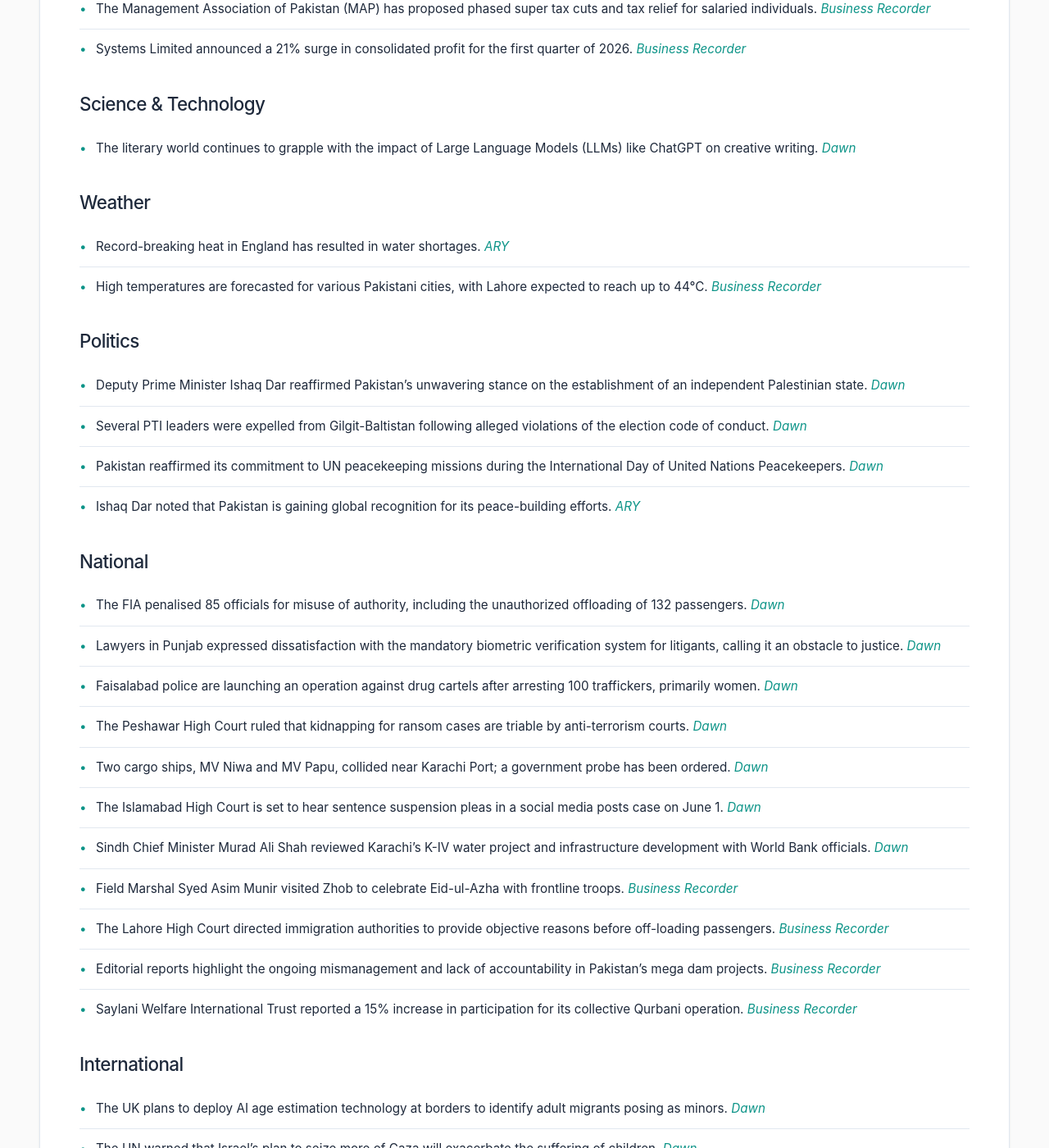
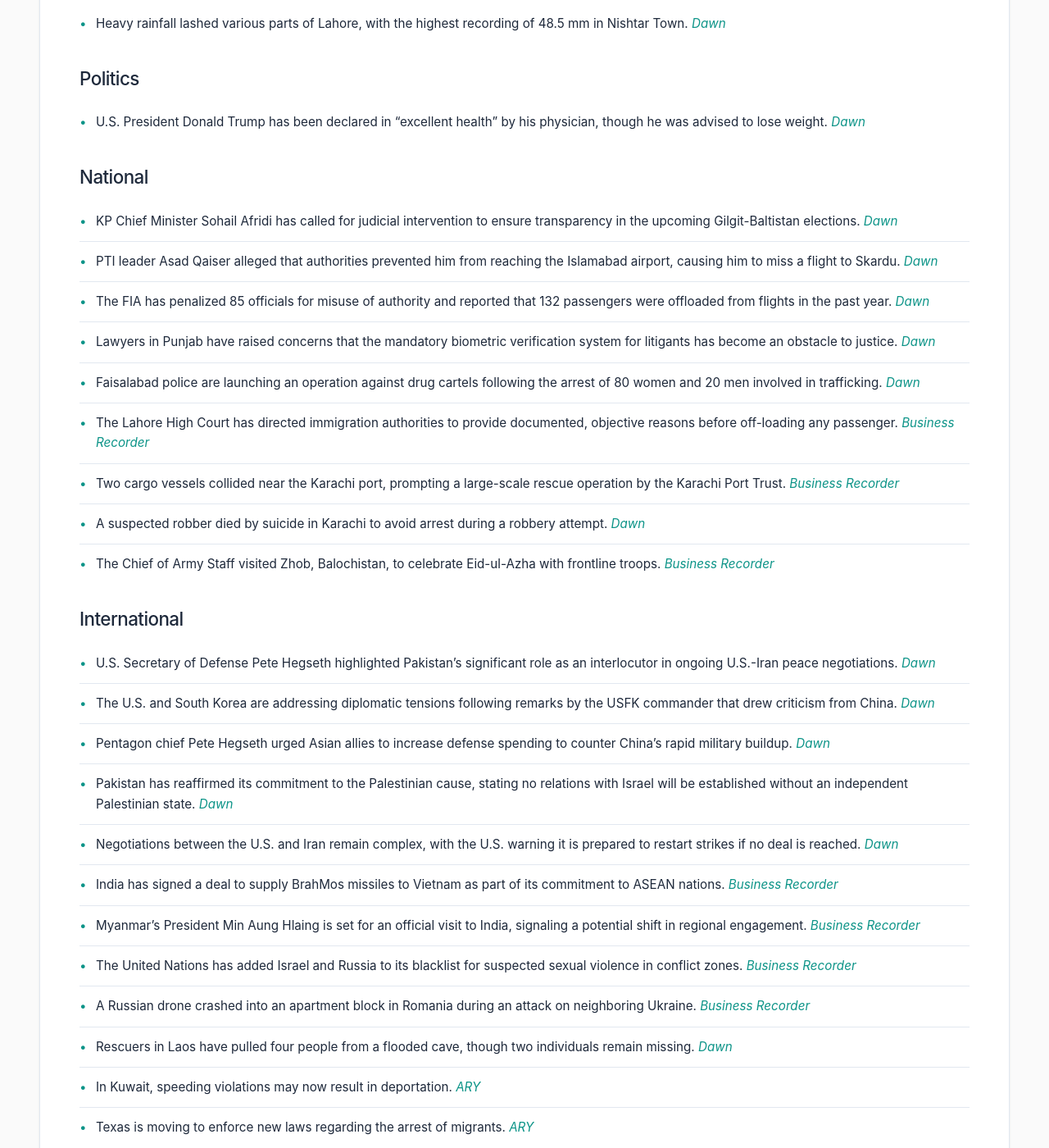
Before and after one commit to zsubzwary/news, a Jekyll site: the page built from en/index.md, in a window 1280 px wide and 1400 px high, scrolled down 1060 px. Shown: the whole window at 82% size. Built offline with Jekyll 4.4.1, drawn with Linux system fonts in a browser that asks for light colours; some web fonts are replaced; comment, search, counter and statistics services are not loaded; some of the changed text lies outside the part shown.

Commit message:
DateTime; 2026-05-30T16:04:08.888Z

```diff
--- a/en/index.md
+++ b/en/index.md
@@ -4,70 +4,63 @@ title: Pakistan News Briefing
 lang: en
 ---
 
-Published at: 30-May-2026 09:04PKT
+Published at: 30-May-2026 21:04PKT
 
 Time to read: 5 mins
 
 ### Economy
-- The government is considering abolishing the 1% advance tax on exporters, which could provide approximately Rs100 billion in relief. *[Dawn](https://www.dawn.com/news/2003828/govt-mulls-scrapping-export-tax-in-budget)*
-- Pakistani freelancers earned over $950 million in foreign exchange during 10MFY26, representing a 49% year-on-year increase. *[Dawn](https://www.dawn.com/news/2003825-pakistani-freelancers-outearn-regional-rivals)*
-- The government has announced a reduction of Rs22 per litre in the prices of both petrol and high-speed diesel. *[Dawn](https://www.dawn.com/news/2003697-govt-cuts-petrol-diesel-prices-by-rs22)*
-- Petroleum levies on petrol and diesel have been revised by the government. *[ARY](https://arynews.tv/petrol-levy-revised)*
-- Reliance has received relief in an ongoing fraud case. *[ARY](https://arynews.tv/reliance-gets-relief-in-fraud-case)*
-- Significant relief is expected for government employees in the upcoming Budget 2026-27. *[ARY](https://arynews.tv/government-employees-budget-proposals-for-2026-27)*
-- Hong Kong has overtaken Switzerland in cross-border wealth management, managing $2.95 trillion in overseas assets. *[Business Recorder](https://www.brecorder.com/news/40423170/hong-kong-beats-switzerland-in-global-wealth-management-study)*
-- India’s market regulator dismissed proceedings against NDTV regarding alleged inadequate disclosures. *[Business Recorder](https://www.brecorder.com/news/40423167/india-markets-regulator-dismisses-case-of-inadequate-disclosures-against-ndtv)*
-- The Karachi Tax Bar Association (KTBA) has demanded the abolition of the super tax in the upcoming federal budget. *[Business Recorder](https://www.brecorder.com/news/40423173/ktba-seeks-abolishment-of-super-tax)*
-- UBL successfully arranged a Rs25 billion short-term, rated, unsecured Sukuk for Engro Fertilizers. *[Business Recorder](https://www.brecorder.com/news/40423135/ubl-arranges-short-term-rated-unsecured-sukuk-of-rs25bn-for-engro-fertilizers)*
-- ABHI Microfinance Bank reported its highest-ever profit after tax of Rs1.019 billion for the year 2025. *[Business Recorder](https://www.brecorder.com/news/40423136/abhi-bank-ends-2025-with-highest-ever-rs1019bn-pat)*
-- FBR offices will remain open on May 30 and May 31 to facilitate taxpayers. *[Business Recorder](https://www.brecorder.com/news/40423137/fbr-offices-to-remain-open-today-tomorrow)*
-- The Management Association of Pakistan (MAP) has proposed phased super tax cuts and tax relief for salaried individuals. *[Business Recorder](https://www.brecorder.com/news/40423138/salaried-individuals-map-proposes-phased-super-tax-cuts-amp-tax-relief)*
-- Systems Limited announced a 21% surge in consolidated profit for the first quarter of 2026. *[Business Recorder](https://www.brecorder.com/news/40423139/systems-limited-sees-21pc-profit-surge-in-1qcy26)*
+- Pakistani freelancers earned over $950 million in foreign exchange during the first 10 months of FY26, marking a 49% year-on-year increase. *[Dawn](https://www.dawn.com/news/2003825/pakistani-freelancers-outearn-regional-rivals)*
+- The Pakistani government is considering the abolition of the 1% advance tax on exporters in the upcoming federal budget to provide relief to the sector. *[Dawn](https://www.dawn.com/news/2003828/govt-mulls-scrapping-export-tax-in-budget)*
+- India's retail inflation is expected to potentially accelerate due to rising fuel prices and a weaker-than-normal monsoon. *[Business Recorder](https://www.brecorder.com/news/40423212/india-says-retail-inflation-may-accelerate-on-weak-monsoon-fuel-price-rise)*
+- Gold prices in Pakistan rose by Rs1,300 per tola, reaching a rate of Rs476,162. *[Business Recorder](https://www.brecorder.com/news/40423210/gold-price-drops-by-rs2700-per-tola-in-pakistan)*
+- Hong Kong has overtaken Switzerland in cross-border wealth management, with overseas assets reaching $2.95 trillion. *[Business Recorder](https://www.brecorder.com/news/40423170/hong-kong-beats-switzerland-in-global-wealth-management-study)*
+- India's market regulator dismissed proceedings against NDTV, ruling that the company did not violate disclosure rules. *[Business Recorder](https://www.brecorder.com/news/40423167/india-markets-regulator-dismisses-case-of-inadequate-disclosures-against-ndtv)*
 
 ### Science & Technology
-- The literary world continues to grapple with the impact of Large Language Models (LLMs) like ChatGPT on creative writing. *[Dawn](https://www.dawn.com/news/2003865/look-me-in-the-ai)*
+- Blue Origin faces months of delays after a rocket explosion damaged its launch pad, impacting upcoming satellite launch schedules. *[Dawn](https://www.dawn.com/news/2003929/blue-origin-faces-months-of-delays-after-rocket-explosion-damages-launch-pad)*
+- The UK plans to deploy an AI age-estimation tool at its borders next year to identify adult migrants posing as minors. *[Dawn](https://www.dawn.com/news/2003832/uk-will-use-ai-to-screen-migrants-posing-as-minors)*
+- Meta is set to launch paid subscription services for its platforms, including Instagram, Facebook, and WhatsApp. *[ARY](https://arynews.tv/meta-to-launch-paid-subscriptions-for-instagram-facebook-whatsapp)*
 
 ### Weather
-- Record-breaking heat in England has resulted in water shortages. *[ARY](https://arynews.tv/england-without-water-amid-record-breaking-heat)*
-- High temperatures are forecasted for various Pakistani cities, with Lahore expected to reach up to 44°C. *[Business Recorder](https://www.brecorder.com/news/40423123/the-weather)*
+- Heavy rainfall lashed various parts of Lahore, with the highest recording of 48.5 mm in Nishtar Town. *[Dawn](https://www.dawn.com/news/2003890/some-respite-for-citizens-as-heavy-rain-lashes-parts-of-lahore)*
 
 ### Politics
-- Deputy Prime Minister Ishaq Dar reaffirmed Pakistan's unwavering stance on the establishment of an independent Palestinian state. *[Dawn](https://www.dawn.com/news/2003632/pakistan-firmly-committed-to-stance-on-palestine-israel-dar-answers-question-on-abraham-accords)*
-- Several PTI leaders were expelled from Gilgit-Baltistan following alleged violations of the election code of conduct. *[Dawn](https://www.dawn.com/news/2003687/pti-leaders-expelled-from-gb-during-electioneering-authorities-allege-code-of-conduct-violation)*
-- Pakistan reaffirmed its commitment to UN peacekeeping missions during the International Day of United Nations Peacekeepers. *[Dawn](https://www.dawn.com/news/2003670/pakistan-reaffirms-support-for-un-peacekeeping-vows-renewed-investment-in-peace)*
-- Ishaq Dar noted that Pakistan is gaining global recognition for its peace-building efforts. *[ARY](https://arynews.tv/pakistan-highlights-its-stance-on-regional-issues)*
+- U.S. President Donald Trump has been declared in "excellent health" by his physician, though he was advised to lose weight. *[Dawn](https://www.dawn.com/news/2003883/fully-fit-to-carry-out-all-duties-presidential-physician-says-trump-in-excellent-health-but-should-lose-weight)*
 
 ### National
-- The FIA penalised 85 officials for misuse of authority, including the unauthorized offloading of 132 passengers. *[Dawn](https://www.dawn.com/news/2003847/fia-acts-against-several-officers-for-offloading-travellers)*
-- Lawyers in Punjab expressed dissatisfaction with the mandatory biometric verification system for litigants, calling it an obstacle to justice. *[Dawn](https://www.dawn.com/news/2003842/punjab-lawyers-unhappy-with-lacunae-in-biometric-system)*
-- Faisalabad police are launching an operation against drug cartels after arresting 100 traffickers, primarily women. *[Dawn](https://www.dawn.com/news/2003768/more-women-involved-in-drug-trafficking-than-men-in-faisalabad)*
-- The Peshawar High Court ruled that kidnapping for ransom cases are triable by anti-terrorism courts. *[Dawn](https://www.dawn.com/news/2003748/kidnapping-for-ransom-triable-by-atc-peshawar-high-court-declares)*
-- Two cargo ships, MV Niwa and MV Papu, collided near Karachi Port; a government probe has been ordered. *[Dawn](https://www.dawn.com/news/2003781/probe-ordered-after-two-ships-collide-near-karachi-port)*
-- The Islamabad High Court is set to hear sentence suspension pleas in a social media posts case on June 1. *[Dawn](https://www.dawn.com/news/2003664/ihc-to-hear-imaan-hadis-sentence-suspension-pleas-in-social-media-posts-case-on-june-1)*
-- Sindh Chief Minister Murad Ali Shah reviewed Karachi’s K-IV water project and infrastructure development with World Bank officials. *[Dawn](https://www.dawn.com/news/2003674/karachis-k-iv-water-project-in-focus-as-sindh-cm-meets-world-bank-official)*
-- Field Marshal Syed Asim Munir visited Zhob to celebrate Eid-ul-Azha with frontline troops. *[Business Recorder](https://www.brecorder.com/news/40423171/cdf-celebrates-eid-ul-azha-with-troops-in-zhob)*
-- The Lahore High Court directed immigration authorities to provide objective reasons before off-loading passengers. *[Business Recorder](https://www.brecorder.com/news/40423169/lhc-seeks-reasons-for-off-loading-a-passenger)*
-- Editorial reports highlight the ongoing mismanagement and lack of accountability in Pakistan's mega dam projects. *[Business Recorder](https://www.brecorder.com/news/40423129/the-cost-of-mismanagement)*
-- Saylani Welfare International Trust reported a 15% increase in participation for its collective Qurbani operation. *[Business Recorder](https://www.brecorder.com/news/40423140/saylani-collective-qurbani-jumps-15pc-says-farooqui)*
+- KP Chief Minister Sohail Afridi has called for judicial intervention to ensure transparency in the upcoming Gilgit-Baltistan elections. *[Dawn](https://www.dawn.com/news/2003931/kp-cm-afridi-urges-gb-chief-justice-to-ensure-transparency-amid-alarming-electoral-environment)*
+- PTI leader Asad Qaiser alleged that authorities prevented him from reaching the Islamabad airport, causing him to miss a flight to Skardu. *[Dawn](https://www.dawn.com/news/2003905/ptis-asad-qaiser-alleges-authorities-barred-him-from-reaching-islamabad-airport-for-skardu-flight)*
+- The FIA has penalized 85 officials for misuse of authority and reported that 132 passengers were offloaded from flights in the past year. *[Dawn](https://www.dawn.com/news/2003847/fia-acts-against-several-officers-for-offloading-travellers)*
+- Lawyers in Punjab have raised concerns that the mandatory biometric verification system for litigants has become an obstacle to justice. *[Dawn](https://www.dawn.com/news/2003842/punjab-lawyers-unhappy-with-lacunae-in-biometric-system)*
+- Faisalabad police are launching an operation against drug cartels following the arrest of 80 women and 20 men involved in trafficking. *[Dawn](https://www.dawn.com/news/2003768/more-women-involved-in-drug-trafficking-than-men-in-faisalabad)*
+- The Lahore High Court has directed immigration authorities to provide documented, objective reasons before off-loading any passenger. *[Business Recorder](https://www.brecorder.com/news/40423169/lhc-seeks-reasons-for-off-loading-a-passenger)*
+- Two cargo vessels collided near the Karachi port, prompting a large-scale rescue operation by the Karachi Port Trust. *[Business Recorder](https://www.brecorder.com/news/40423166/two-cargo-ships-collide-near-karachi-port)*
+- A suspected robber died by suicide in Karachi to avoid arrest during a robbery attempt. *[Dawn](https://www.dawn.com/news/2003916/suspected-robber-dies-by-suicide-to-avoid-arrest-in-karachi-police)*
+- The Chief of Army Staff visited Zhob, Balochistan, to celebrate Eid-ul-Azha with frontline troops. *[Business Recorder](https://www.brecorder.com/news/40423171/cdf-celebrates-eid-ul-azha-with-troops-in-zhob)*
 
 ### International
-- The UK plans to deploy AI age estimation technology at borders to identify adult migrants posing as minors. *[Dawn](https://www.dawn.com/news/2003832/uk-will-use-ai-to-screen-migrants-posing-as-minors)*
-- The UN warned that Israel's plan to seize more of Gaza will exacerbate the suffering of children. *[Dawn](https://www.dawn.com/news/2003714/israel-plan-to-seize-more-of-gaza-means-more-children-will-suffer-un)*
-- US President Donald Trump has issued a "final determination" regarding a proposed diplomatic agreement with Iran. *[Dawn](https://www.dawn.com/news/2003868/diplomatic-resolve)*
-- The UN added Israel and Russia to its blacklist of countries suspected of committing sexual violence in conflict zones. *[Business Recorder](https://www.brecorder.com/news/40423168/un-places-israel-and-russia-on-sexual-violence-blacklist)*
-- A Russian drone reportedly hit an apartment block in Romania during an attack on Ukraine. *[Business Recorder](https://www.brecorder.com/news/40423172/romania-says-russian-drone-hit-apartment-block)*
-- The Arts Council of Pakistan hosted a Chinese film screening to commemorate 75 years of diplomatic ties. *[Business Recorder](https://www.brecorder.com/news/40423134/acp-screens-chinese-film-to-commemorate-75-years-of-diplomatic-ties)*
+- U.S. Secretary of Defense Pete Hegseth highlighted Pakistan's significant role as an interlocutor in ongoing U.S.-Iran peace negotiations. *[Dawn](https://www.dawn.com/news/2003936/us-pakistan-developing-true-friendship-hegseth-hails-islamabads-role-in-us-iran-negotiations)*
+- The U.S. and South Korea are addressing diplomatic tensions following remarks by the USFK commander that drew criticism from China. *[Dawn](https://www.dawn.com/news/2003903/us-south-korea-in-talks-over-commanders-remarks-that-drew-sharp-criticism-from-china)*
+- Pentagon chief Pete Hegseth urged Asian allies to increase defense spending to counter China's rapid military buildup. *[Dawn](https://www.dawn.com/news/2003886/pentagon-chief-sounds-alarm-over-chinas-buildup-urges-allies-to-boost-defence-spending)*
+- Pakistan has reaffirmed its commitment to the Palestinian cause, stating no relations with Israel will be established without an independent Palestinian state. *[Dawn](https://www.dawn.com/news/2003632/pakistan-firmly-committed-to-stance-on-palestine-israel-dar-answers-question-on-abraham-accords)*
+- Negotiations between the U.S. and Iran remain complex, with the U.S. warning it is prepared to restart strikes if no deal is reached. *[Dawn](https://www.dawn.com/news/2003852/iran-says-nothing-final-as-trump-weighs-deal)*
+- India has signed a deal to supply BrahMos missiles to Vietnam as part of its commitment to ASEAN nations. *[Business Recorder](https://www.brecorder.com/news/40423214/india-says-signed-brahmos-missile-deal-with-vietnam)*
+- Myanmar’s President Min Aung Hlaing is set for an official visit to India, signaling a potential shift in regional engagement. *[Business Recorder](https://www.brecorder.com/news/40423208/myanmars-junta-chief-turned-president-heads-to-india-with-an-eye-on-china)*
+- The United Nations has added Israel and Russia to its blacklist for suspected sexual violence in conflict zones. *[Business Recorder](https://www.brecorder.com/news/40423168/un-places-israel-and-russia-on-sexual-violence-blacklist)*
+- A Russian drone crashed into an apartment block in Romania during an attack on neighboring Ukraine. *[Business Recorder](https://www.brecorder.com/news/40423172/romania-says-russian-drone-hit-apartment-block)*
+- Rescuers in Laos have pulled four people from a flooded cave, though two individuals remain missing. *[Dawn](https://www.dawn.com/news/2003913/rescuers-pull-4-from-flooded-cave-in-laos-2-still-missing)*
+- In Kuwait, speeding violations may now result in deportation. *[ARY](https://arynews.tv/speeding-can-now-get-you-deported-in-kuwait)*
+- Texas is moving to enforce new laws regarding the arrest of migrants. *[ARY](https://arynews.tv/texas-to-enforce-migrant-arrest-law)*
 
 ### Sports
-- Shaheen Shah Afridi expressed optimism that Babar Azam's strong PSL form will carry into the upcoming series against Australia. *[Dawn](https://www.dawn.com/news/2003694/ahead-of-australia-series-shaheen-hopeful-babars-form-from-psl-will-continue)*
-- Shaheen Shah Afridi highlighted the importance of rest for fast bowlers to perform at their peak. *[ARY](https://arynews.tv/shaheen-shah-afridi-says-fast-bowlers-need-rest-to-perform-at-their-best)*
+- Aryna Sabalenka and Naomi Osaka are set to face each other in a major last-16 clash at the French Open. *[Dawn](https://www.dawn.com/news/2003946/sabalenka-osaka-set-up-french-open-clash-gauff-eyes-second-week)*
+- Canada has announced its World Cup squad, featuring captain Alphonso Davies and Jonathan David. *[Business Recorder](https://www.brecorder.com/news/40423211/canadas-squad-announced-with-recovering-davies-and-high-scoring-david-included-as-expected)*
+- New Zealand's Black Caps secured a one-sided victory over Ireland in a one-off test match. *[Business Recorder](https://www.brecorder.com/news/40423209/captain-latham-pleased-with-win-as-new-zealand-down-ireland-ahead-of-england-tests)*
+- Egypt’s World Cup squad has been announced, led by Mohamed Salah and featuring teenage talent Hamza Abdel Karim. *[Business Recorder](https://www.brecorder.com/news/40423203/salah-heads-egypt-world-cup-squad-teen-talent-abdel-karim-earns-call-up)*
 
 ### Health
-- The WHO is investigating 906 suspected Ebola cases and 223 suspected deaths linked to the Bundibugyo strain in the DRC. *[Dawn](https://www.dawn.com/news/2003686/who-says-906-suspected-cases-and-223-suspected-deaths-from-bundibugyo-strain-of-ebola)*
+- The WHO Director-General visited the eastern Democratic Republic of Congo to address the severe Ebola outbreak. *[Dawn](https://www.dawn.com/news/2003935/who-chief-visits-epicentre-of-ebola-outbreak-in-dr-congo)*
 
 ### Other
-- An analytical piece examined how Afghanistan, Iran, and Pakistan adhere to Islamic principles of equity and social justice. *[Dawn](https://www.dawn.com/news/2003864/three-islamic-republics)*
-- Actor Tom Holland urged the youth to value real-life connections. *[ARY](https://arynews.tv/tom-holland-urges-youth-to-value-real-life-connections)*
-- The second season of the show "Off Campus" has revealed its lead romance. *[ARY](https://arynews.tv/off-campus-reveals-lead-romance-for-season-2)*
-- Actor Anupam Kher shared a humorous anecdote about his wife's cooking. *[ARY](https://arynews.tv/anupam-kher-shares-hilarious-saga-about-wifes-cooking-skills)*
-- Sanam Baloch’s Eid pictures have gone viral on social media. *[ARY](https://arynews.tv/sanam-balochs-eid-pictures-go-viral)*
+- British singer-songwriter Myles Smith discusses how therapy influenced the creation of his debut album. *[Business Recorder](https://www.brecorder.com/news/40423205/myles-smith-on-turning-therapy-into-a-debut-album)*
+- News regarding celebrity Nazish Jahangir's personal preferences and Katie Price's Instagram ban have been released. *[ARY](https://arynews.tv/nazish-jahangir-admits-her-love-for-meat)*, *[ARY](https://arynews.tv/katie-prices-instagram-ban-real-reason-revealed)*
```
